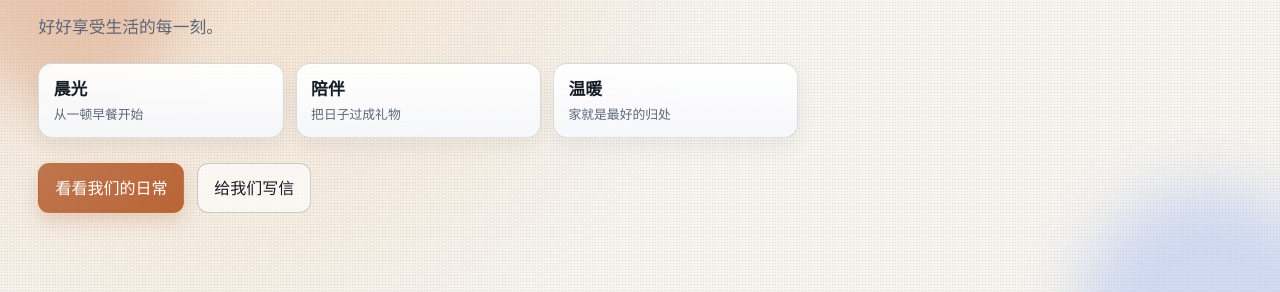
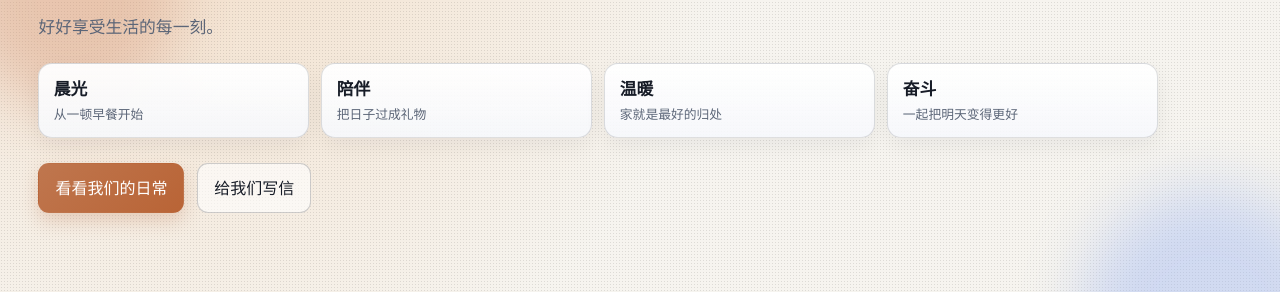
Before and after one commit to kkk8879/xu-liu-home, a plain HTML site: page index.html in a window 1280 px wide. Shown: the part 257-549 px from the top of the page. Drawn offline with Linux system fonts and the light colour scheme.

Commit message:
Add fourth hero metric for 奋斗 and adjust grid to four columns

```diff
--- a/index.html
+++ b/index.html
@@ -39,6 +39,10 @@
         <div class="metric">
           <span class="metric-value">温暖</span>
           <span class="metric-label">家就是最好的归处</span>
+        </div>
+        <div class="metric">
+          <span class="metric-value">奋斗</span>
+          <span class="metric-label">一起把明天变得更好</span>
         </div>
       </div>
       <div class="hero-actions">
--- a/styles.css
+++ b/styles.css
@@ -149,9 +149,9 @@ h1 {
 .hero-metrics {
   margin-top: 1.4rem;
   display: grid;
-  grid-template-columns: repeat(3, minmax(0, 1fr));
+  grid-template-columns: repeat(4, minmax(0, 1fr));
   gap: 0.75rem;
-  max-width: 760px;
+  max-width: 1120px;
 }
 
 .metric {
```
